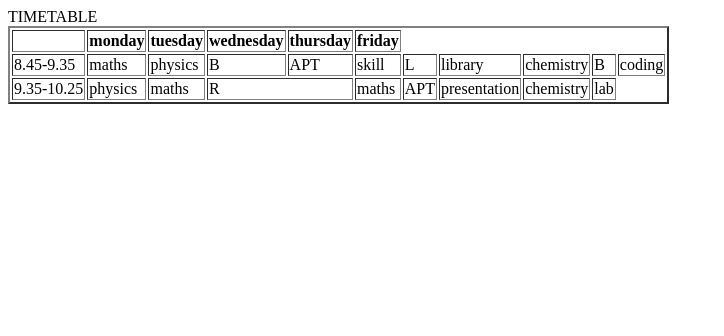
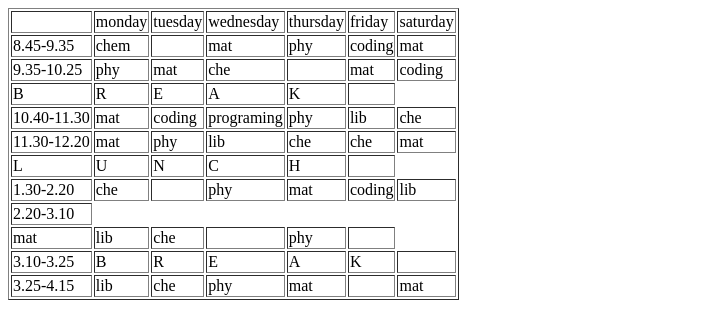
Before and after one commit to santhiya-it19/myproject, a plain HTML site: page timetable.html in a window 1280 px wide. Shown: the whole page, without its empty margins (0-724 px from the left). Drawn offline with Linux system fonts and the light colour scheme.

Commit message:
third commit

```diff
--- a/timetable.html
+++ b/timetable.html
@@ -1,43 +1,107 @@
 <html>
 <head>
-<title>
-timetable
-</title>
-TIMETABLE
+<title>HTMLtimetable</title>
 </head>
 <body>
-<table border="2">
+<table border="1">
 <tr>
-<th>      </th>
-<th>monday</th>
-<th>tuesday</th>
-<th>wednesday</th>
-<th>thursday</th>
-<th>friday</th>
+<td> </td>
+<td>monday </td>
+<td>tuesday</td>
+<td>wednesday</td>
+<td>thursday</td>
+<td>friday</td>
+<td>saturday</td>
 </tr>
 <tr>
 <td>8.45-9.35</td>
-<td>maths</td>
-<td>physics</td>
-<td colspan="1">B<br>
-<td>APT</td>
-<td>skill</td>
-<td colspan="1">L<br>
-<td>library</td>
-<td>chemistry</td>
-<td colspan="1">B<br>
+<td>chem</td>
+<td> </td>
+<td>mat</td>
+<td>phy</td>
+<td>coding</td>
+<td>mat</td>
+</tr>
+<tr>
+<td>9.35-10.25</td>
+<td>phy</td>
+<td>mat</td>
+<td>che</td>
+<td> </td>
+<td>mat</td>
 <td>coding</td>
 </tr>
 <tr>
-<td>9.35-10.25</td>
-<td>physics</td>
-<td>maths</td>
-<td colspan="2">R<br>
-<td>maths</td>
-<td>APT</td>
-<td>presentation</td>
-<td>chemistry</td>
-<td>lab</td>
+<td>B</td>
+<td>R</td>
+<td>E</td>
+<td>A</td>
+<td>K</td>
+<td> </td>
+</tr>
+<tr>
+<td>10.40-11.30</td>
+<td>mat</td>
+<td>coding</td>
+<td>programing</td>
+<td>phy</td>
+<td>lib</td>
+<td>che</td>
+</tr>
+<tr>
+<td>11.30-12.20</td>
+<td>mat</td>
+<td>phy</td>
+<td>lib</td>
+<td>che</td>
+<td>che</td>
+<td>mat</td>
+</tr>
+<tr>
+<td>L</td>
+<td>U</td>
+<td>N</td>
+<td>C</td>
+<td>H</td>
+<td> </td>
+</tr>
+<tr>
+<td>1.30-2.20</td>
+<td>che</td>
+<td> </td>
+<td>phy</td>
+<td>mat </td>
+<td>coding</td>
+<td>lib</td>
+</tr>
+<tr>
+<td>2.20-3.10<tr>
+<td>mat</td>
+<td>lib</td>
+<td>che</td>
+<td> </td>
+<td>phy</td>
+<td> </td>
+</tr>
+</td>
+<tr>
+<td>3.10-3.25</td>
+<td>B</td>
+<td>R</td>
+<td>E</td>
+<td>A</td>
+<td>K</td>
+<td> </td>
+</tr>
+<tr>
+<td>3.25-4.15</td>
+<td>lib</td>
+<td>che</td>
+<td>phy</td>
+<td>mat</td>
+<td>  </td>
+<td>mat</td>
+</tr>
 </table>
 </body>
 </html>
```
